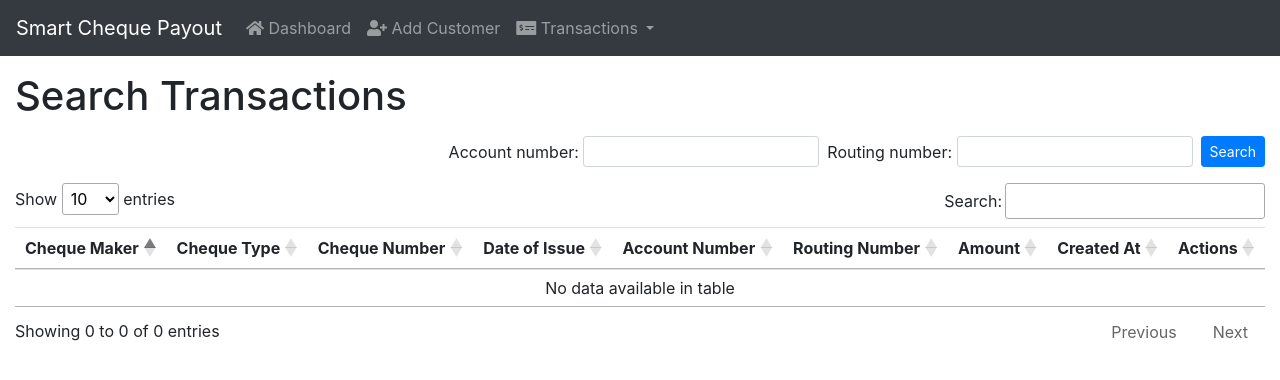
After one commit to oshopgiri/smart_cheque_payout, a Django app: page /transactions/search in a window 1280 px wide. The commit adds this page. Shown: the top 380 px of the page. Run offline with Django 3.2, Linux system fonts and the light colour scheme; data that the repository does not hold is empty; some libraries are stand-ins or nearby versions.

Commit message:
Transaction Search

```diff
--- a/app/templates/base.html
+++ b/app/templates/base.html
@@ -23,9 +23,9 @@
     <script src="//cdn.datatables.net/1.10.19/js/jquery.dataTables.min.js"></script>
 </head>
 <body>
-{% include 'shared/navbar.html' %}
+{% include 'shared/_navbar.html' %}
 
-<div class="container">
+<div class="container-fluid">
     {% block content %}
     {% endblock %}
 </div>
--- a/app/templates/documents/_list.html
+++ b/app/templates/documents/_list.html
@@ -1,4 +1,4 @@
-<table class="table" id="customer-transaction-list">
+<table class="table" id="customer-documents-list">
     <thead>
     <tr>
         <th>Name</th>
@@ -21,10 +21,8 @@
     </tbody>
 </table>
 
-<div id="transaction-details-modal-container"></div>
-
 <script>
     $(document).ready(function () {
-        $('#customer-transaction-list').DataTable();
+        $('#customer-documents-list').DataTable();
     });
 </script>
--- /dev/null
+++ b/app/templates/shared/_navbar.html
@@ -0,0 +1,44 @@
+<nav class="navbar navbar-expand-lg navbar-dark bg-dark">
+    <a class="navbar-brand" href="{% url 'user_list' %}">Smart Cheque Payout</a>
+
+    <button class="navbar-toggler" type="button" data-toggle="collapse" data-target="#navbarNav"
+            aria-controls="navbarNav" aria-expanded="false" aria-label="Toggle navigation">
+        <span class="navbar-toggler-icon"></span>
+    </button>
+
+    <div class="collapse navbar-collapse" id="navbarNav">
+        <ul class="navbar-nav">
+            <li class="nav-item">
+                <a class="nav-link" href="{% url 'user_list' %}">
+                    <i class="fas fa-home"></i>
+                    Dashboard
+                </a>
+            </li>
+
+            <li class="nav-item">
+                <a class="nav-link" href="{% url 'user_new' %}">
+                    <i class="fas fa-user-plus"></i>
+                    Add Customer
+                </a>
+            </li>
+
+            <li class="nav-item dropdown">
+                <a class="nav-link dropdown-toggle" href="#" id="transaction-dropdown" role="button"
+                   data-toggle="dropdown" aria-haspopup="true" aria-expanded="false">
+                    <i class="fas fa-money-check-alt"></i>
+                    Transactions
+                </a>
+                <div class="dropdown-menu" aria-labelledby="transaction-dropdown">
+                    <a class="dropdown-item" href="{% url 'transaction_today' %}">
+                        <i class="fas fa-calendar-day"></i>
+                        Today's
+                    </a>
+                    <a class="dropdown-item" href="{% url 'transaction_search' %}">
+                        <i class="fas fa-search"></i>
+                        Search
+                    </a>
+                </div>
+            </li>
+        </ul>
+    </div>
+</nav>
--- /dev/null
+++ b/app/templates/shared/_page_title.html
@@ -0,0 +1 @@
+<h1 class="my-3">{{ title }}</h1>
--- a/app/templates/transactions/_list.html
+++ b/app/templates/transactions/_list.html
@@ -5,6 +5,8 @@
         <th>Cheque Type</th>
         <th>Cheque Number</th>
         <th>Date of Issue</th>
+        <th>Account Number</th>
+        <th>Routing Number</th>
         <th>Amount</th>
         <th>Created At</th>
         <th>Actions</th>
@@ -17,6 +19,8 @@
             <td>{{ transaction.cheque_type }}</td>
             <td>{{ transaction.cheque_number }}</td>
             <td>{{ transaction.date_of_issue }}</td>
+            <td>{{ transaction.account_number }}</td>
+            <td>{{ transaction.routing_number }}</td>
             <td>{{ transaction.amount }}</td>
             <td>{{ transaction.created_at }}</td>
             <td>
--- a/app/templates/transactions/index.html
+++ b/app/templates/transactions/index.html
@@ -1,7 +1,7 @@
 {% extends 'base.html' %}
 
 {% block content %}
-    <h1>Today's Transactions</h1>
+    {% include 'shared/_page_title.html' with title="Today's Transactions" %}
 
     {% include 'transactions/_list.html' with transactions=objects %}
 {% endblock %}
--- /dev/null
+++ b/app/templates/transactions/search.html
@@ -0,0 +1,21 @@
+{% extends 'base.html' %}
+
+{% block content %}
+    {% include 'shared/_page_title.html' with title='Search Transactions' %}
+
+    <form action="{% url 'transaction_search' %}" method="post" class="form-inline float-right">
+        {% csrf_token %}
+
+        {% for field in form.visible_fields %}
+            <div class="form-group mr-2">
+                <label>{{ field.label_tag }}&nbsp;</label>
+                {{ field }}
+                {{ field.errors }}
+            </div>
+        {% endfor %}
+
+        <button type="submit" class="btn btn-primary btn-sm">Search</button>
+    </form>
+
+    {% include 'transactions/_list.html' with transactions=objects %}
+{% endblock %}
--- a/app/templates/users/confirm_delete.html
+++ b/app/templates/users/confirm_delete.html
@@ -1,7 +1,8 @@
 {% extends 'base.html' %}
 
 {% block content %}
-    <h1>Delete Customer</h1>
+    {% include 'shared/_page_title.html' with title='Delete Customer' %}
+
     <form method="post">{% csrf_token %}
         Are you sure you want to delete customer "{{ object }}" ?
         <button type="submit" class="btn btn-sm btn-danger">Delete</button>
--- a/app/templates/users/form.html
+++ b/app/templates/users/form.html
@@ -1,7 +1,7 @@
 {% extends 'base.html' %}
 
 {% block content %}
-    <h1>Customer Information</h1>
+    {% include 'shared/_page_title.html' with title='Customer Information' %}
 
     <form method="post">
         {% csrf_token %}
--- a/app/templates/users/index.html
+++ b/app/templates/users/index.html
@@ -1,7 +1,7 @@
 {% extends 'base.html' %}
 
 {% block content %}
-    <h1>Dashboard</h1>
+    {% include 'shared/_page_title.html' with title='Dashboard' %}
 
     <table class="table" id="customer-list">
         <thead>
--- a/app/templates/users/show.html
+++ b/app/templates/users/show.html
@@ -1,7 +1,7 @@
 {% extends 'base.html' %}
 
 {% block content %}
-    <h1>{{ object.name }}'s Details</h1>
+    {% include 'shared/_page_title.html' with title=object.name|add:"'s Details" %}
 
     <div class="row">
         <div class="col-2">
--- a/app/urls.py
+++ b/app/urls.py
@@ -19,6 +19,7 @@ urlpatterns = [
     # path('transactions/edit/<int:pk>', transaction_views.update, name='transaction_edit'),
     # path('transactions/delete/<int:pk>', transaction_views.destroy, name='transaction_delete'),
     path('transactions/today', transaction_views.today, name='transaction_today'),
+    path('transactions/search', transaction_views.search, name='transaction_search'),
 
     # Document paths
     path('documents/new', document_views.create, name='document_new'),
--- a/app/views/transactions.py
+++ b/app/views/transactions.py
@@ -62,6 +62,29 @@ def today(request, template_name='transactions/index.html'):
     return render(request, template_name, {'objects': transactions})
 
 
+FILTERS = ['account_number', 'routing_number']
+
+
+class TransactionSearchForm(forms.Form):
+    for filter in FILTERS:
+        exec("%s = forms.CharField(required=False, widget=forms.TextInput(attrs={'class': 'form-control form-control-sm'}))" % filter)
+
+
+def search(request, template_name='transactions/search.html'):
+    form = TransactionSearchForm(request.POST or None)
+    if form.is_valid():
+        params = form.cleaned_data
+        transactions = Transaction.objects
+        for filter_key in FILTERS:
+            filter_value = params.get(filter_key)
+            if filter_value: transactions = eval("transactions.filter(%s='%s')" % (filter_key, filter_value))
+        transactions = transactions.all()
+    else:
+        transactions = Transaction.objects.all()
+
+    return render(request, template_name, {'form': form, 'objects': transactions})
+
+
 def get_redirect_path(user_id):
     if user_id:
         return '/users/view/%s' % user_id
```
Also changed, not shown: app/templates/shared/navbar.html (deleted, +0 -33 lines).
